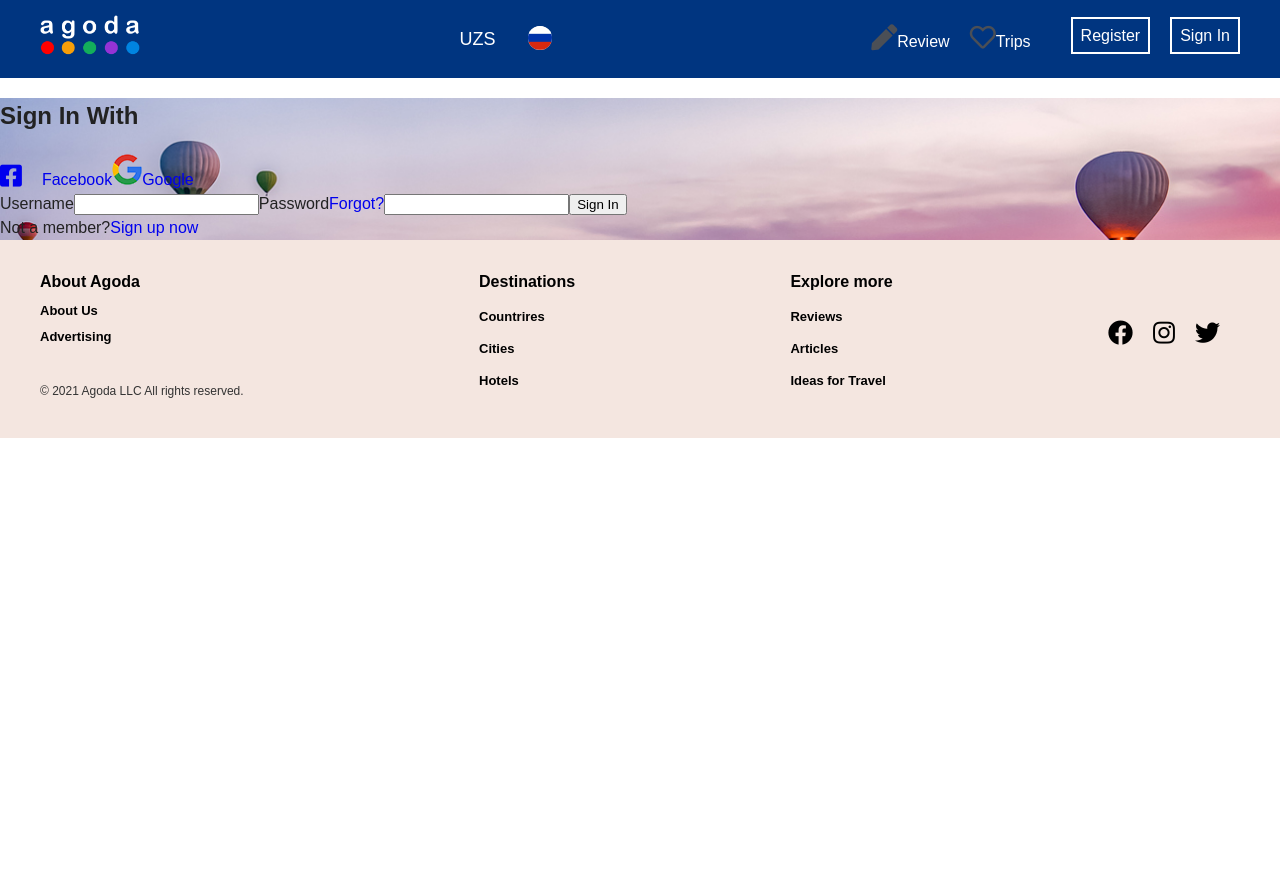
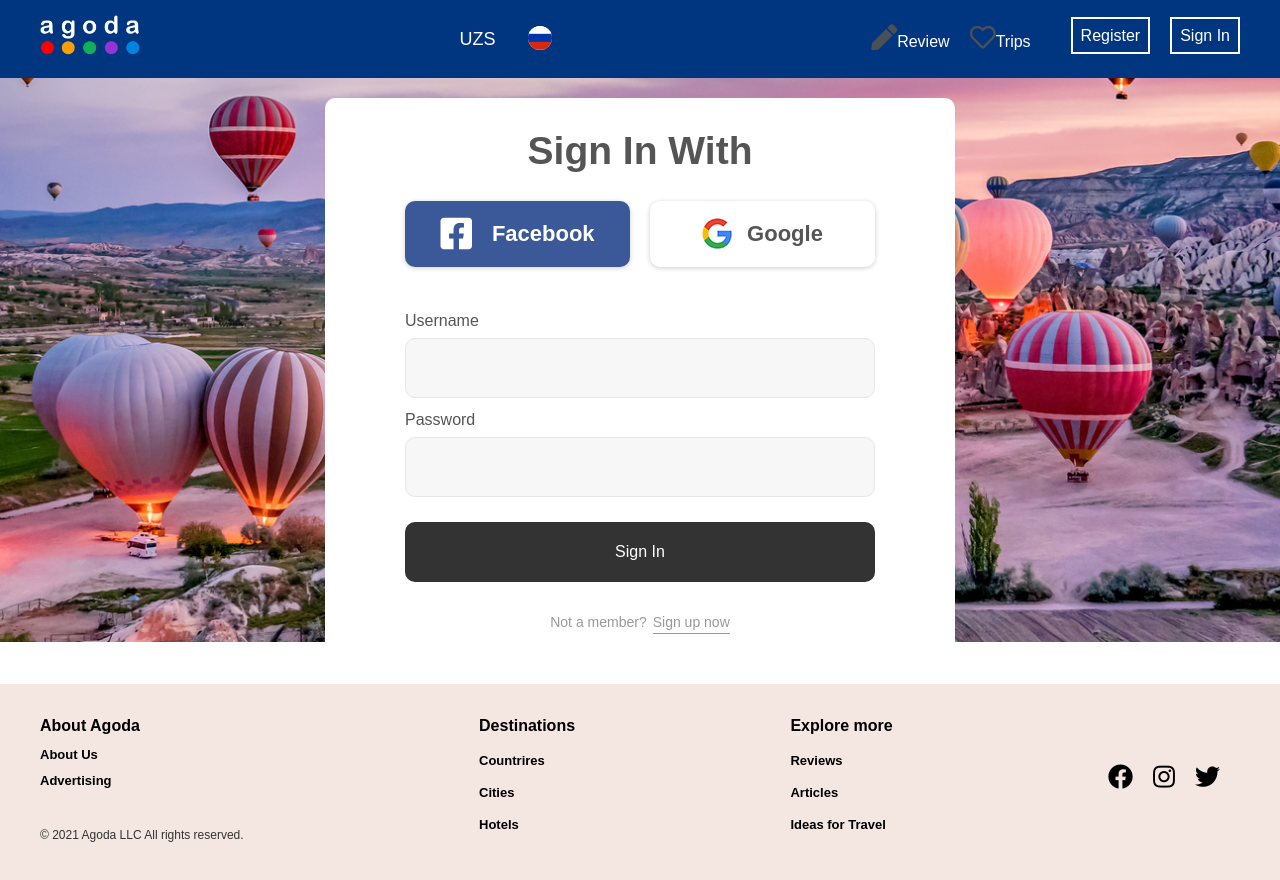
Before and after one commit to faithpacifica/Booking, a React (Create React App) app: page /sign-in in a window 1280 px wide. Before the commit the page ends 800 px from the top, so only its background shows below. Built offline with nearby package versions, Linux system fonts and the light colour scheme; a web font is replaced by a local one.

Commit message:
SignIn Pageni stillari bilan birga bitirdim

```diff
--- a/public/css/main.css
+++ b/public/css/main.css
@@ -54,6 +54,6 @@
     background-image: url(../img/sign-in-bg.jpg);
     background-repeat: no-repeat;
     background-size: cover;
-    background-position: top -100px center;
+    background-position: top -240px center;
     /* height: 80vh; */
   }
--- a/src/pages/SignIn.css
+++ b/src/pages/SignIn.css
@@ -0,0 +1,140 @@
+.signIn-page {
+    width: 100%;
+    display: flex;
+    justify-content: center;
+    align-items: center;
+}
+
+.signIn-form {
+    margin: 20px 0;
+    width: 630px;
+    background-color: #fff;
+    border-radius: 10px;
+    padding: 30px 80px;
+}
+
+.signIn-form__title {
+    margin: 0 auto 6px auto;
+    font-size: 39px;
+    color: #555;
+    line-height: 1.2;
+    text-align: center;
+}
+
+.site-login-form {
+    padding-top: 20px;
+}
+
+.login-form {
+    display: flex;
+    justify-content: space-between;
+}
+
+.login-form__link {
+    padding: 15px;
+    border-radius: 10px;
+    width: calc((100% - 20px)/2);
+    font-size: 22px;
+    text-align: center;
+    display: flex;
+    align-items: center;
+    justify-content: center;
+    box-shadow: 0 1px 5px 0 rgb(0 0 0 / 20%);
+    font-weight: 600;
+    transition: all .4s;
+}
+
+.login-form__link:hover {
+    background-image: linear-gradient(45deg, #00dbde, #fc00ff);
+    color: white;
+}
+
+.login-form__link i {
+    font-size: 36px;
+}
+
+.login-form__link_face {
+    color: #fff;
+    background-color: #3b5998;
+}
+
+.login-form__link_google {
+    color: #555;
+    background-color: #fff;
+}
+
+.login-communication {
+    padding-top: 32px;
+}
+
+.google-image {
+    margin-right: 15px;
+}
+
+.login-communication__interrogation,
+.login-communication__input {
+    display: block;
+}
+
+.login-communication__interrogation {
+    font-size: 16px;
+    color: #555;
+    line-height: 1.5;
+    margin: 10px 0 5px 0;
+}
+
+.login-communication__input {
+    color: #333;
+    line-height: 1.2;
+    font-size: 18px;
+    width: 100%;
+    background: 0 0;
+    height: 60px;
+    padding: 0 20px;
+    outline: none;
+    border: none;
+    overflow: visible;
+    background-color: #f7f7f7;
+    border: 1px solid #e6e6e6;
+    border-radius: 10px;
+}
+
+.login-communication__btn {
+    display: flex;
+    justify-content: center;
+    align-items: center;
+    padding: 0 20px;
+    width: 100%;
+    height: 60px;
+    background-color: #333;
+    border-radius: 10px;
+    font-size: 16px;
+    color: #fff;
+    line-height: 1.2;
+    transition: all .4s;
+    outline: none;
+    border: none;
+    margin-top: 25px;
+}
+
+.login-communication__btn:hover {
+    background: linear-gradient(45deg, #00dbde, #fc00ff);
+}
+
+.login-help {
+    padding-top: 30px;
+    display: flex;
+    justify-content: center;
+}
+
+.login-help__text,
+.login-help__link {
+    font-size: 14px;
+    color: #999;
+    line-height: 1.5;
+}
+
+.login-help__link {
+    margin-left: 6px;
+    border-bottom: 1px solid #999;
+}
--- a/src/pages/SignIn.js
+++ b/src/pages/SignIn.js
@@ -7,13 +7,15 @@
         <div className='signIn-page'>
             <div className='signIn-form'>
                 <h2 className='signIn-form__title'>Sign In With</h2>
-                <form className='login-form site-login-form'>
-                    <Link className='login-form__link_face' to='/'><i class="fab fa-facebook-square"></i>Facebook</Link>
-                    <Link className='login-form__link_google' to='/'><img src='img/icon-google.png' alt='GOOGLE' />Google</Link>
+                <form className='site-login-form'>
+                    <div className='login-form'>
+                        <Link className='login-form__link login-form__link_face' to='/'><i class="fab fa-facebook-square"></i>Facebook</Link>
+                        <Link className='login-form__link login-form__link_google' to='/'><img className='google-image' src='img/icon-google.png' alt='GOOGLE' />Google</Link>
+                    </div>
                     <div className='login-communication'>
                         <label className='login-communication__interrogation'>Username</label>
                         <input className='login-communication__input' type='text' name='username' />
-                        <label className='login-communication__interrogation'>Password</label><Link className='login-forgot' to='/'>Forgot?</Link>
+                        <label className='login-communication__interrogation'>Password</label>
                         <input className='login-communication__input' type='password' name='password' />
                         <button className='login-communication__btn' type='submit'>Sign In</button>
                         <div className='login-help'>
```
